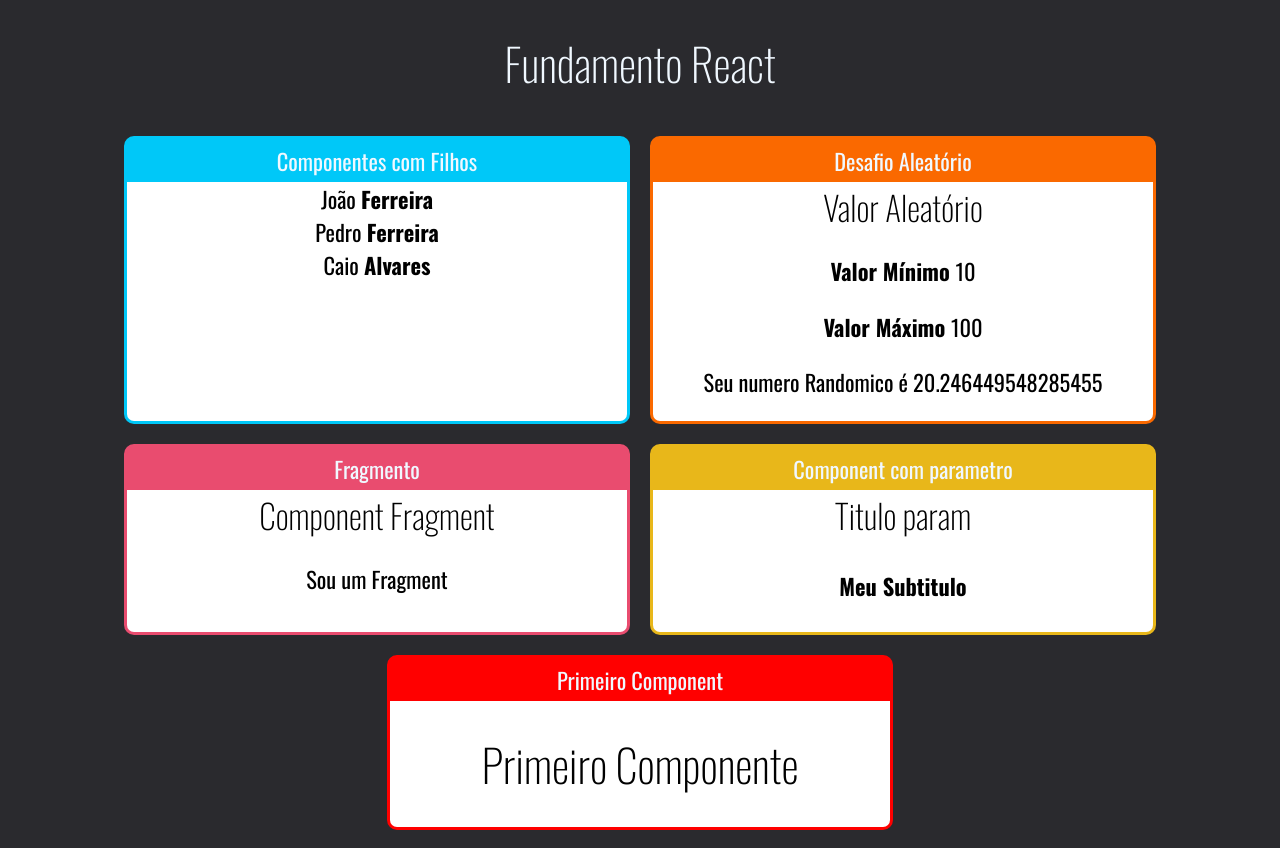
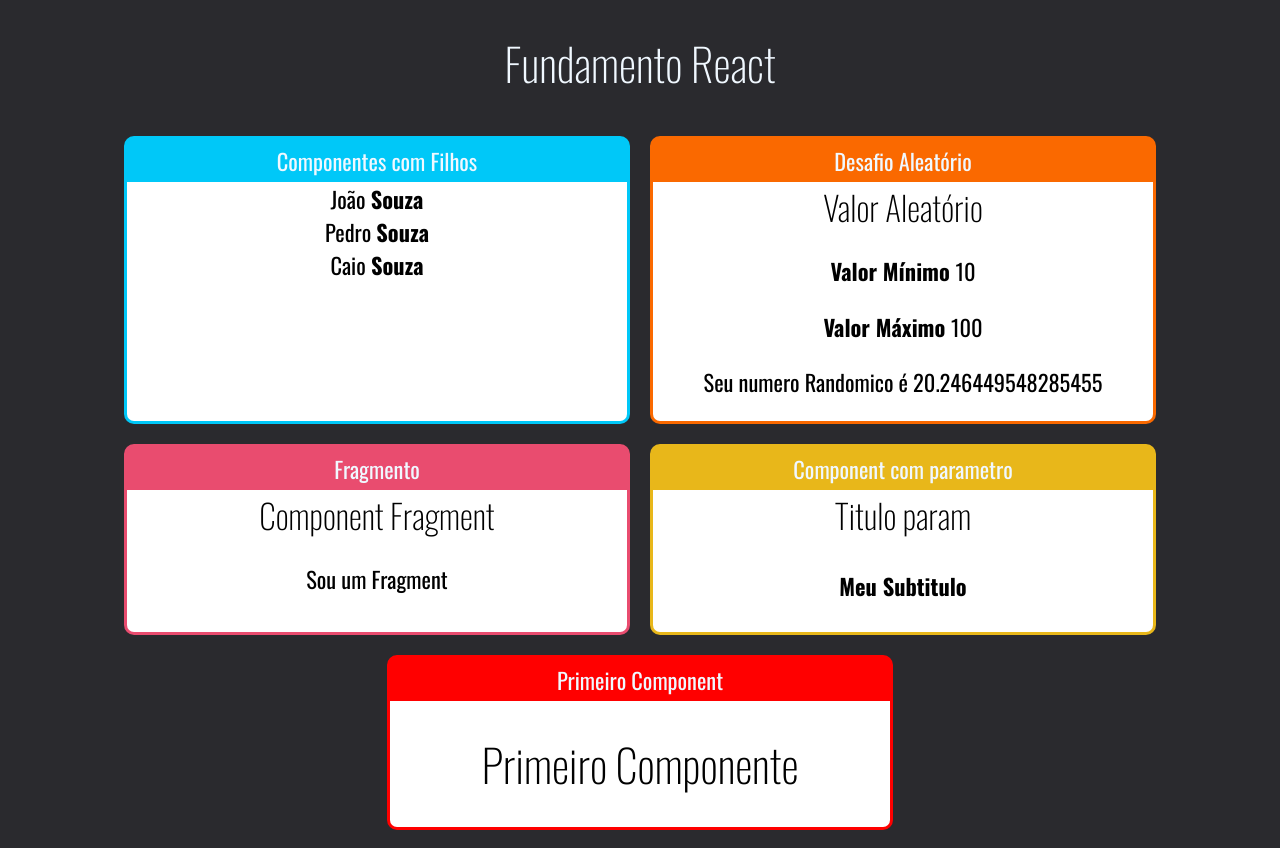
Before and after one commit to CarlosGenuino/fundamentos-react, a React (Create React App) app: page / in a window 1280 px wide. Built offline with nearby package versions, Linux system fonts and the light colour scheme; the HTML template or start-up script is replaced by a standard one.

Commit message:
trabalhando com elementos em lista

```diff
--- a/src/App.jsx
+++ b/src/App.jsx
@@ -7,6 +7,7 @@ import Fragmento from './components/basicos/Fragmento'
 import Random from './components/basicos/Randomico'
 import Card from './components/layout/Card';
 import Familia from './components/basicos/Familia';
+import FamiliaMembro from './components/basicos/FamiliaMembro';
 
 export default () => (
   <div id="app">
@@ -14,7 +15,11 @@ export default () => (
 
     <div className="cards">
         <Card titulo="Componentes com Filhos" color="#00C8F8">
-            <Familia sobrenome="Ferreira"></Familia>
+            <Familia sobrenome="Souza">
+                <FamiliaMembro nome="João"  />
+                <FamiliaMembro nome="Pedro" />
+                <FamiliaMembro nome="Caio"  />
+            </Familia>
         </Card>
 
         <Card titulo="Desafio Aleatório" color="#FA6900">
--- a/src/components/basicos/Familia.jsx
+++ b/src/components/basicos/Familia.jsx
@@ -1,11 +1,13 @@
 import React from 'react'
-import FamiliaMembro from './FamiliaMembro'
 
 
 export default props => (
     <div>
-        <FamiliaMembro nome="João" sobrenome={props.sobrenome}/>
-        <FamiliaMembro nome="Pedro" sobrenome={props.sobrenome} />
-        <FamiliaMembro nome="Caio" sobrenome="Alvares" />
+        {/* {React.Children.map(props.children, child => {
+            return React.cloneElement(child, props)
+        })} */}
+        {props.children.map((child, i) => {
+            return React.cloneElement(child, {...props, key: i})
+        })}
     </div>
 )
```
